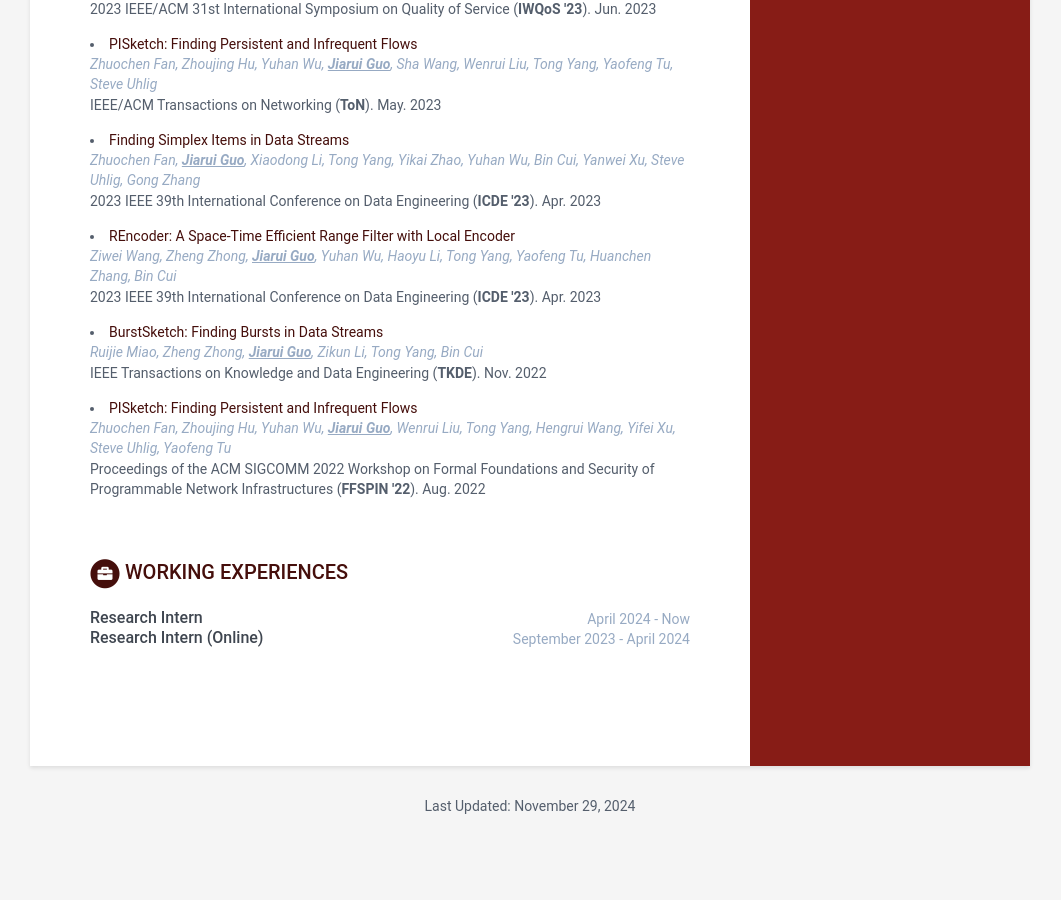
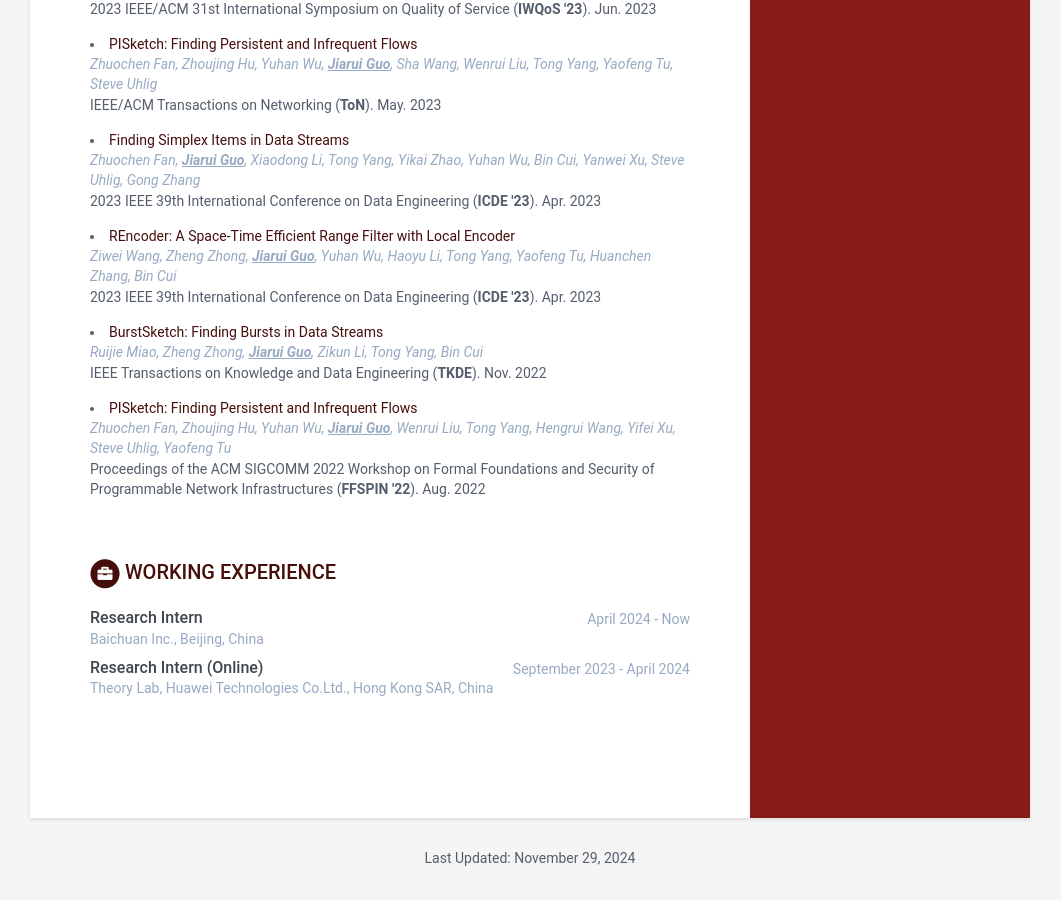
Before and after one commit to ntguojiarui/ntguojiarui.github.io, a Jekyll site: the page built from index.html, in a window 1280 px wide and 900 px high, scrolled down 930 px. Shown: the whole window, without its empty margins (110-1171 px from the left). Built offline with Jekyll 4.4.1, drawn with Linux system fonts in a browser that asks for light colours; before the commit the page ends 1778 px from its top, so only the background shows below that.

Commit message:
add working experience

```diff
--- a/_data/data.yml
+++ b/_data/data.yml
@@ -5,6 +5,7 @@
 sidebar:
     about: False # set to False or comment line if you want to remove the "how to use?" in the sidebar
     education: True # set to False if you want education in main section instead of in sidebar
+    experience: True # set to False if you want experience in main section instead of in sidebar
     # Profile information
     name: Jiarui Guo
     tagline: 郭嘉睿<br>Ph.D. Student<br>Peking University<br>
@@ -108,7 +109,7 @@ publications:
         other: <a href="./papers/pisketch_ffspin.pdf">[PDF]</a>
 
 experiences:
-    title: Working Experiences
+    title: Working Experience
     contents:
       - role: Research Intern
         time: April 2024 - Now
--- a/_includes/experiences.html
+++ b/_includes/experiences.html
@@ -1,5 +1,43 @@
 {% assign experiences = site.data.data.experiences %}
 {% if experiences %}
+{% if site.data.data.sidebar.experiences %}
+<div class="education-container container-block">
+
+  <h2 class="container-block-title">
+    Working Experience
+  </h2>
+
+  {% for experience in experiences.contents %}
+  <div class="item">
+
+    <div class="meta">
+
+      <div class="upper-row">
+        <h3 class="job-title">{{ experience.role }}</h3>
+        <div class="time">{{ experience.time }}</div>
+      </div><!--//upper-row-->
+
+      <div class="company">{{ experience.company }}</div>
+
+    </div><!--//meta-->
+
+    {% if experience.details %}
+    <div class="details">
+      {{ experience.details | markdownify }}
+    </div><!--//details-->
+    {% endif %}
+
+  </div><!--//item-->
+  {% endfor %}
+
+
+</div><!--//education-container-->
+
+
+{% else %}
+
+
+
 <section class="section -section">
   <h2 class="section-title">
     <span class="fa-stack fa-xs">
@@ -19,7 +57,7 @@
         <div class="time">{{ experience.time }}</div>
       </div><!--//upper-row-->
 
-      <!-- <div class="company">{{ experience.company }}</div> -->
+      <div class="company">{{ experience.company }}</div>
 
     </div><!--//meta-->
 
@@ -31,6 +69,6 @@
 
   </div><!--//item-->
   {% endfor %}
-
+  {% endif %}
 </section><!--//section-->
 {% endif %}
```
